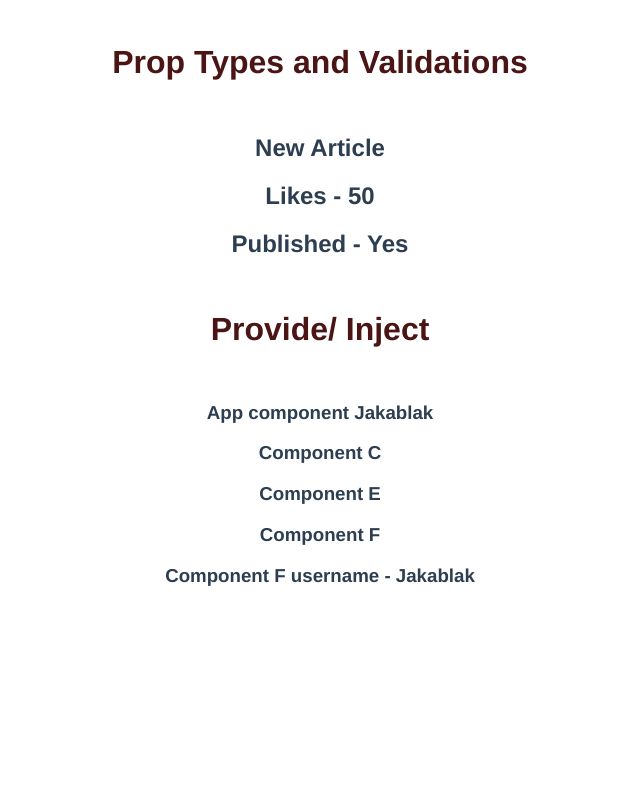
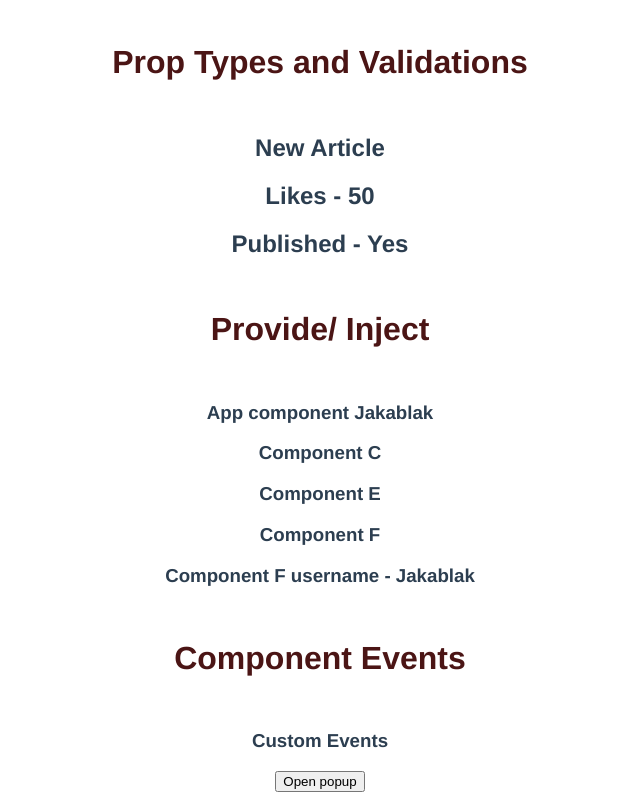
Before and after one commit to PeterOsoo/vue-js, a Vue app in the folder vue-components/: page / in a window 1280 px wide. Shown: the part 364-1164 px from the top of the page, without its empty margins (320-960 px from the left). Before the commit the page ends 969 px from the top, so only its background shows below. Built offline with nearby package versions, Linux system fonts and the light colour scheme.

Commit message:
show popup on button click

```diff
--- a/vue-components/src/App.vue
+++ b/vue-components/src/App.vue
@@ -11,12 +11,18 @@
   <h1>Provide/ Inject</h1>
   <h3>App component {{ name }}</h3>
   <ComponentC />
+
+  <h1>Component Events</h1>
+  <h3>Custom Events</h3>
+  <button @click="showPopup = true">Open popup</button>
+  <Popup v-show="showPopup" />
 </template>
 
 <script>
 import Greet from "./components/Greet.vue";
 import Article from "./components/Article.vue";
 import ComponentC from "./components/ComponentC.vue";
+import Popup from "./components/Popup.vue";
 
 export default {
   name: "App",
@@ -24,11 +30,13 @@ export default {
     Greet,
     Article,
     ComponentC,
+    Popup,
   },
   data() {
     return {
       name: "Jakablak",
       channel: "coding addict",
+      showPopup: false,
     };
   },
   provide() {
--- /dev/null
+++ b/vue-components/src/components/Popup.vue
@@ -0,0 +1,15 @@
+<template>
+  <div>
+    <h3>this is Popup</h3>
+    <button>close popup</button>
+  </div>
+</template>
+
+<script>
+export default {
+  name: "Popup",
+};
+</script>
+
+<style  scoped>
+</style>
```
